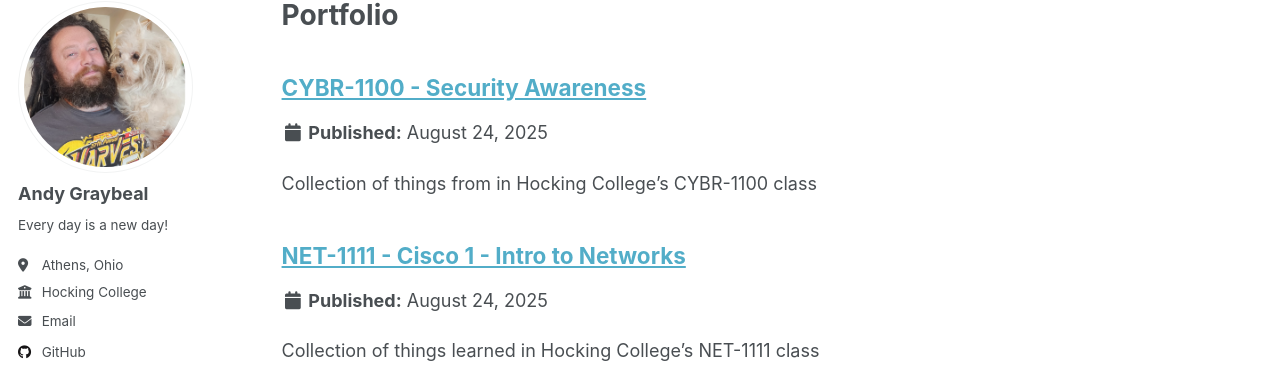
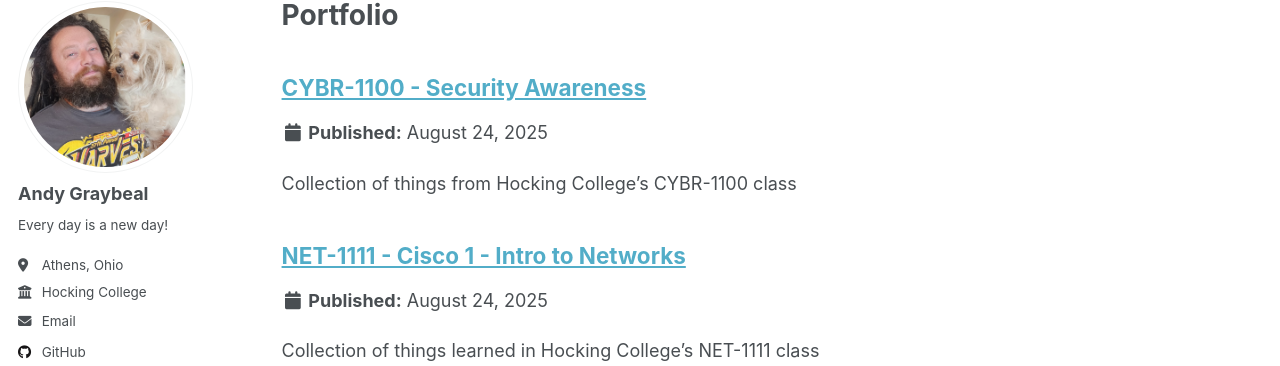
Before and after one commit to andy-graybeal/andy-graybeal.github.io, a Jekyll site: the page built from _pages/portfolio.html, in a window 1280 px wide. Shown: the part 98-464 px from the top of the page. Built offline with Jekyll 4.4.1, drawn with Linux system fonts in a browser that asks for light colours; a script that is not in the unit is left out.

```diff
--- a/_portfolio/cybr-1100-security-awareness.md
+++ b/_portfolio/cybr-1100-security-awareness.md
@@ -1,6 +1,6 @@
 ---
 title: "CYBR-1100 - Security Awareness"
-excerpt: "Collection of things from in Hocking College's CYBR-1100 class" # <br/><img src='/images/500x300.png'>
+excerpt: "Collection of things from Hocking College's CYBR-1100 class" # <br/><img src='/images/500x300.png'>
 collection: portfolio
 ---
 
```
